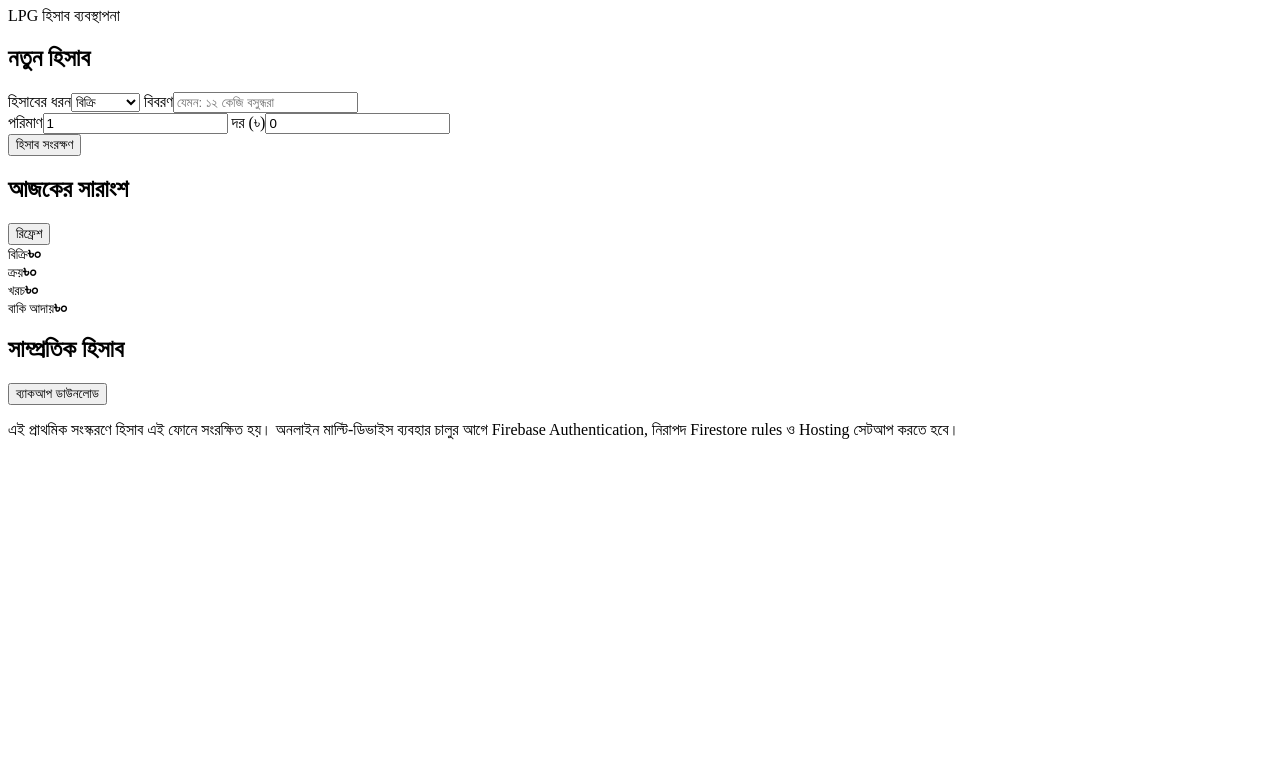
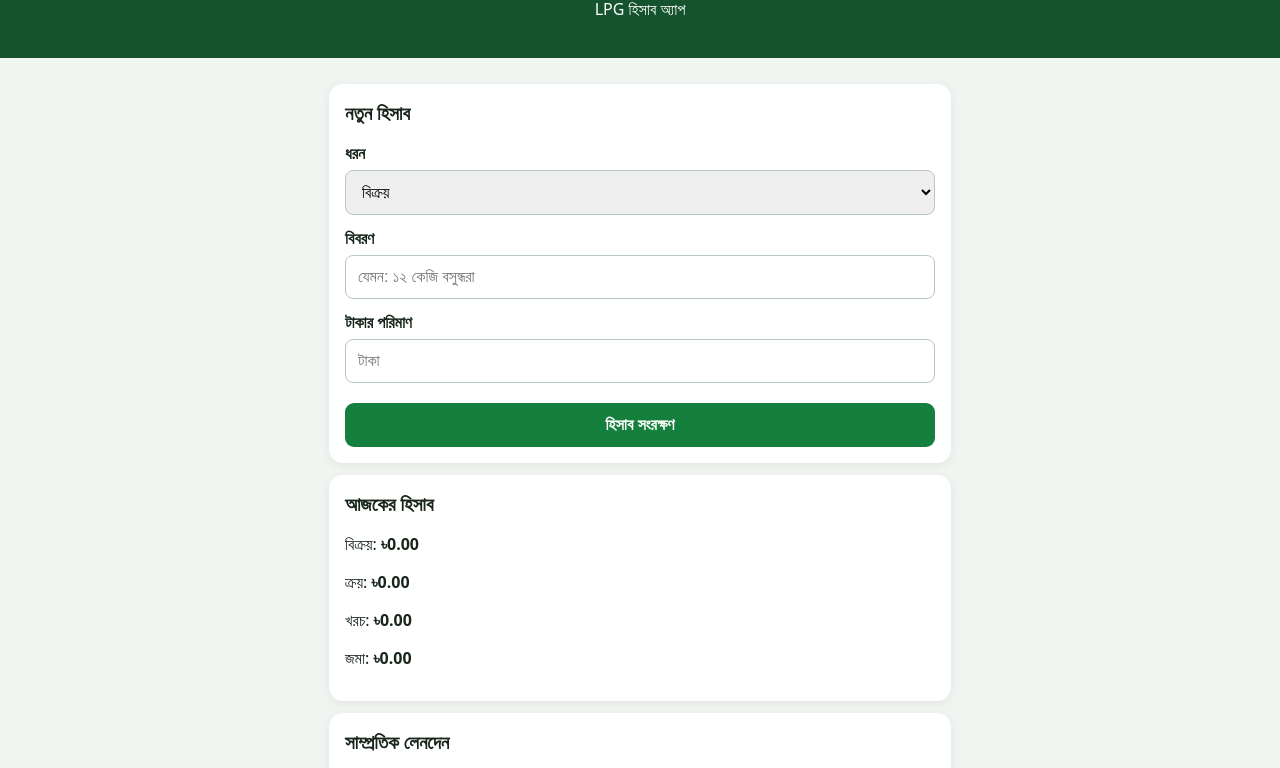
Before and after one commit to moshiurenterprise2020-debug/Moshiur-lpg-app, a plain HTML site: page index.html in a window 1280 px wide. Shown: the part 73-841 px from the top of the page. Before the commit the page ends 800 px from the top, so only its background shows below. Drawn offline with Linux system fonts and the light colour scheme.

Commit message:
Add files via upload

```diff
--- /dev/null
+++ b/app.js
@@ -0,0 +1,4 @@
+const $=id=>document.getElementById(id);let rows=JSON.parse(localStorage.getItem('me_lpg_rows')||'[]');
+function render(){let today=new Date().toLocaleDateString('en-CA');let list=rows.filter(x=>x.date===today);let sums={বিক্রয়:0,ক্রয়:0,খরচ:0,জমা:0};list.forEach(x=>sums[x.type]=(sums[x.type]||0)+x.amount);$('totals').innerHTML=Object.entries(sums).map(([k,v])=>`<p>${k}: <b>৳${v.toFixed(2)}</b></p>`).join('');$('entries').innerHTML=rows.slice(-12).reverse().map(x=>`<div class="entry"><b>${x.type}</b> — ${x.note||'বিবরণ নেই'}<br>৳${x.amount.toFixed(2)} <small>${x.date}</small></div>`).join('')||'এখনো কোনো হিসাব নেই';}
+$('save').onclick=()=>{let amount=Number($('amount').value);if(!amount||amount<0){alert('সঠিক টাকার পরিমাণ লিখুন');return;}rows.push({type:$('type').value,note:$('note').value,amount,date:new Date().toLocaleDateString('en-CA')});localStorage.setItem('me_lpg_rows',JSON.stringify(rows));$('note').value='';$('amount').value='';render();alert('হিসাব সংরক্ষণ হয়েছে');};
+$('backup').onclick=()=>{let a=document.createElement('a');a.href=URL.createObjectURL(new Blob([JSON.stringify(rows,null,2)],{type:'application/json'}));a.download='moshiur-lpg-backup.json';a.click();URL.revokeObjectURL(a.href);};render();
--- a/index.html
+++ b/index.html
@@ -6,24 +6,16 @@
 <title>মশিউর এন্টারপ্রাইজ LPG</title><link rel="stylesheet" href="style.css">
 </head>
 <body>
-<header><h1>মশিউর এন্টারপ্রাইজ</h1><p>LPG হিসাব ব্যবস্থাপনা</p></header>
+<header><h1>মশিউর এন্টারপ্রাইজ</h1><p>LPG হিসাব অ্যাপ</p></header>
 <main>
-<section class="card">
-<h2>নতুন হিসাব</h2>
-<label>হিসাবের ধরন<select id="kind"><option value="sale">বিক্রি</option><option value="purchase">ক্রয়</option><option value="expense">খরচ</option><option value="collection">বাকি আদায়</option></select></label>
+<section class="card"><h2>নতুন হিসাব</h2>
+<label>ধরন<select id="type"><option value="বিক্রয়">বিক্রয়</option><option value="ক্রয়">ক্রয়</option><option value="খরচ">খরচ</option><option value="জমা">জমা</option></select></label>
 <label>বিবরণ<input id="note" placeholder="যেমন: ১২ কেজি বসুন্ধরা"></label>
-<div class="grid">
-<label>পরিমাণ<input id="qty" type="number" min="0" step="0.01" value="1"></label>
-<label>দর (৳)<input id="price" type="number" min="0" step="0.01" value="0"></label>
-</div>
-<button id="save">হিসাব সংরক্ষণ</button><p id="msg" aria-live="polite"></p>
+<label>টাকার পরিমাণ<input id="amount" type="number" min="0" step="0.01" placeholder="টাকা"></label>
+<button id="save">হিসাব সংরক্ষণ</button>
 </section>
-<section class="card">
-<div class="between"><h2>আজকের সারাংশ</h2><button class="secondary" id="refresh">রিফ্রেশ</button></div>
-<div class="grid stats"><div><small>বিক্রি</small><strong id="sales">৳০</strong></div><div><small>ক্রয়</small><strong id="purchases">৳০</strong></div><div><small>খরচ</small><strong id="expenses">৳০</strong></div><div><small>বাকি আদায়</small><strong id="collections">৳০</strong></div></div>
-</section>
-<section class="card"><h2>সাম্প্রতিক হিসাব</h2><div id="items"></div><button class="secondary" id="export">ব্যাকআপ ডাউনলোড</button></section>
-<p class="hint">এই প্রাথমিক সংস্করণে হিসাব এই ফোনে সংরক্ষিত হয়। অনলাইন মাল্টি-ডিভাইস ব্যবহার চালুর আগে Firebase Authentication, নিরাপদ Firestore rules ও Hosting সেটআপ করতে হবে।</p>
-</main>
-<script type="module" src="app.js"></script>
+<section class="card"><h2>আজকের হিসাব</h2><div id="totals"></div></section>
+<section class="card"><h2>সাম্প্রতিক লেনদেন</h2><div id="entries"></div><button id="backup" class="secondary">ব্যাকআপ ডাউনলোড</button></section>
+<p class="notice">সতর্কতা: এই প্রাথমিক সংস্করণে হিসাব শুধু এই ব্রাউজারের এই ফোনে থাকে। অনলাইন সিঙ্ক বা APK এখনো চালু হয়নি।</p>
+</main><script src="app.js"></script>
 </body></html>
--- /dev/null
+++ b/style.css
@@ -0,0 +1 @@
+*{box-sizing:border-box}body{margin:0;background:#f1f5f2;color:#17251b;font-family:system-ui,sans-serif}header{background:#14532d;color:white;padding:22px 16px;text-align:center}header h1{margin:0;font-size:24px}main{max-width:650px;margin:auto;padding:14px}.card{background:white;padding:16px;border-radius:14px;margin:12px 0;box-shadow:0 2px 10px #0001}h2{font-size:19px;margin-top:0}label{display:block;margin:12px 0;font-weight:600}input,select{display:block;width:100%;padding:12px;margin-top:6px;border:1px solid #b8c8bc;border-radius:8px;font-size:16px}button{width:100%;padding:13px;border:0;border-radius:9px;background:#15803d;color:white;font-size:16px;font-weight:700;margin-top:8px}.secondary{background:#334155}.entry{padding:10px 0;border-bottom:1px solid #e5e7eb}.notice{font-size:13px;color:#7c2d12;padding:10px}
--- /dev/null
+++ b/sw.js
@@ -0,0 +1 @@
+const CACHE='moshiur-lpg-v1';self.addEventListener('install',e=>e.waitUntil(caches.open(CACHE).then(c=>c.addAll(['./','./index.html','./style.css','./app.js','./manifest.json']))));self.addEventListener('fetch',e=>e.respondWith(caches.match(e.request).then(r=>r||fetch(e.request))));
```
Also changed, not shown: firebase-config.js (added, +11 -0 lines), README_BN.txt, manifest.json (added).
